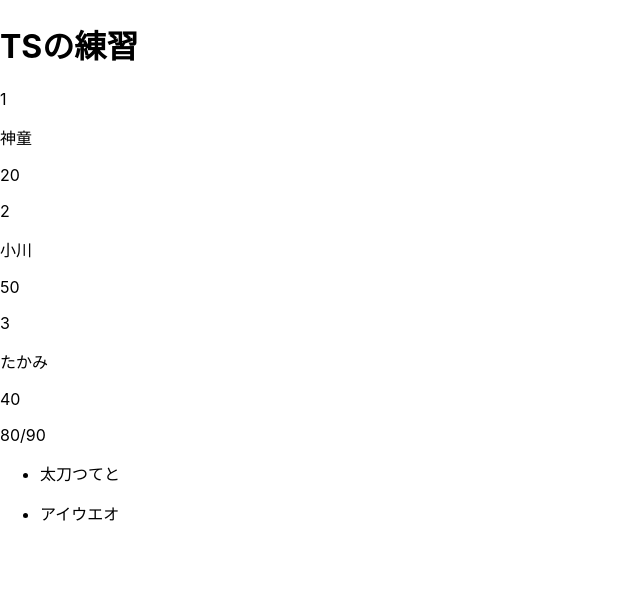
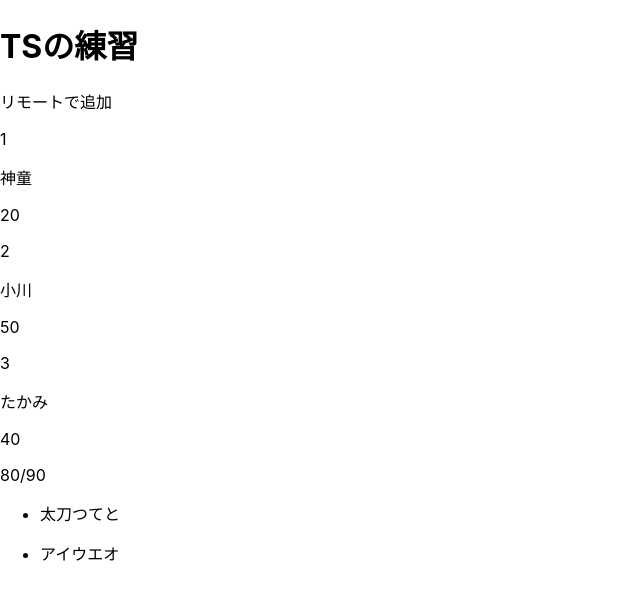
Before and after one commit to shuntaseed/gitpractice, a Next.js app: page / in a window 1280 px wide. Shown: the top 600 px of the page, without its empty margins (0-640 px from the left). Built offline with nearby package versions, Linux system fonts and the light colour scheme.

Commit message:
Update index.tsx

```diff
--- a/pages/index.tsx
+++ b/pages/index.tsx
@@ -29,6 +29,7 @@ axios.get<Data[]>('api/hello')
 return(
   <>
   <h1>TSの練習</h1>
+    <p>リモートで追加</p>
   {state.map(e=>(
     <div>
     {/* <p>{e.id}</p>
```
